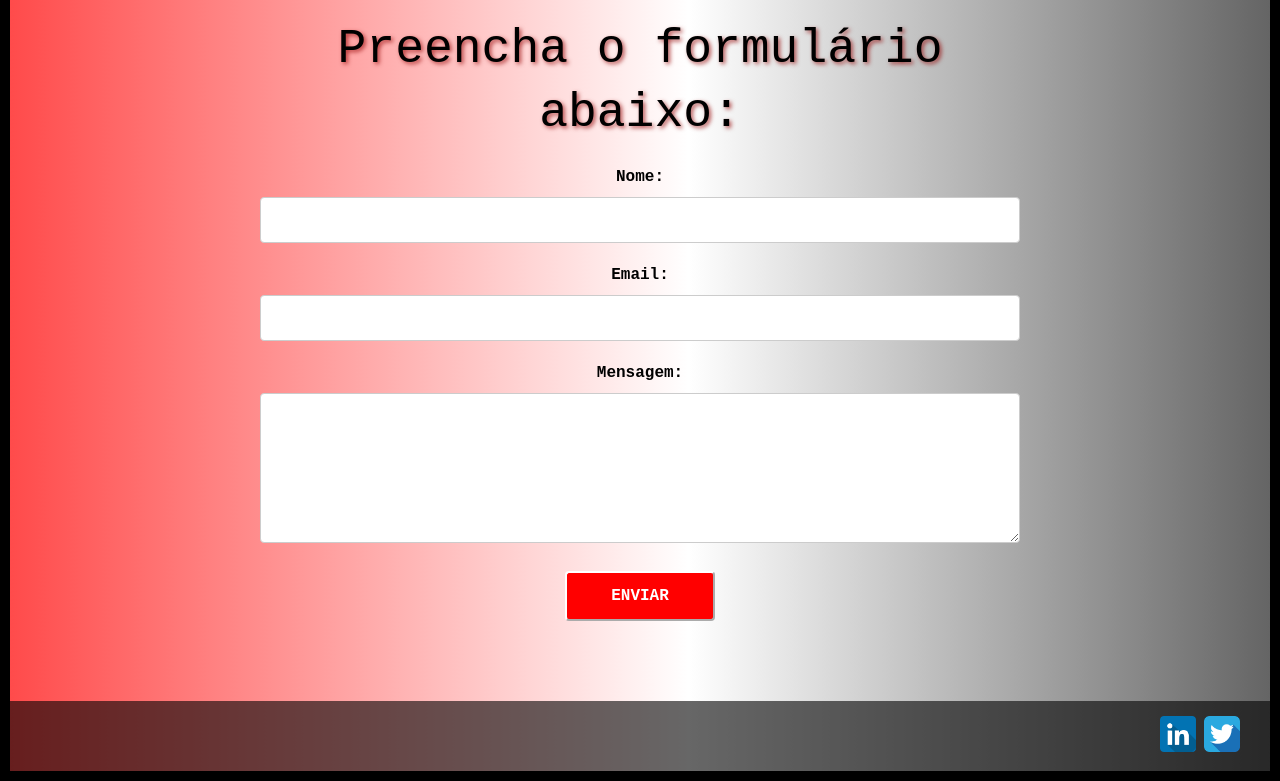
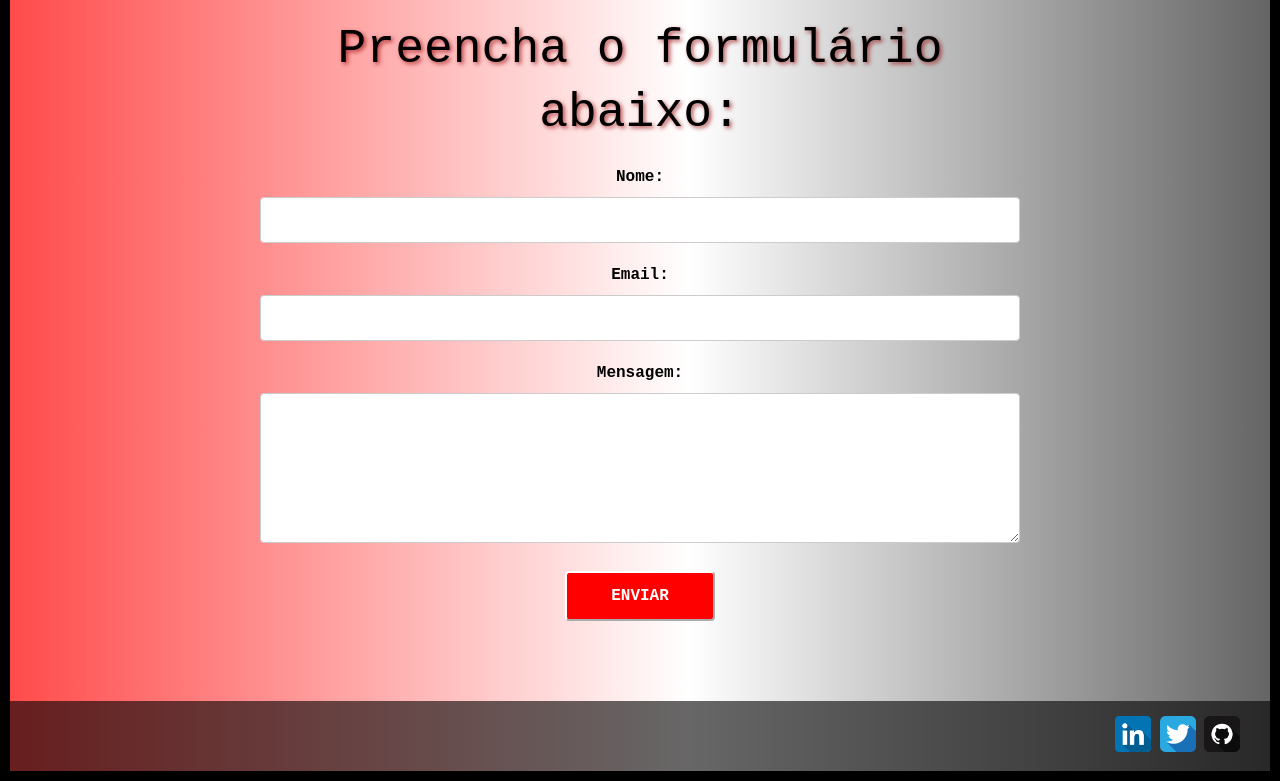
Before and after one commit to Gabrielgoc99/Portal_da_Transparencia_SPFC, a plain HTML site: page index.html in a window 1280 px wide. Shown: the part 7952-8733 px from the top of the page. Drawn offline with nearby package versions, Linux system fonts and the light colour scheme; a web font is replaced by a local one.

Commit message:
Ajuste ícone no footer

```diff
--- a/index.html
+++ b/index.html
@@ -267,6 +267,7 @@
 		<div class="social">
 			<a href="https://br.linkedin.com/company/s-o-paulo-futebol-clube" target="_blank"><img src="images/linkedin.png" height="36" width="36" alt="linkedin logo"></a>
 			<a href="https://twitter.com/SaoPauloFC" target="_blank"><img src="images/twitter.png" height="36" width="36" alt="twitter"></a>
+			<a href="https://github.com/Gabrielgoc99/Portal_da_Transparencia_SPFC" target="_blank"><img src="images/github.png" height="36" width="36" alt="twitter"></a>
 		</div>
 	</div>
 </footer></center>
```
